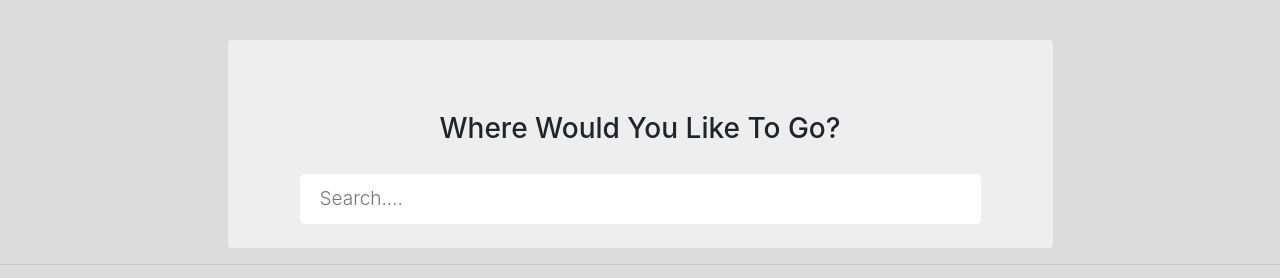
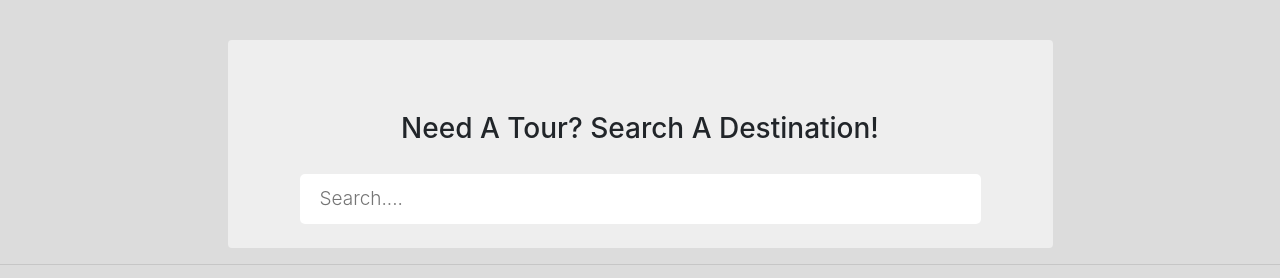
Before and after one commit to Denaman/GlobeTRot, a plain HTML site: page index.html in a window 1280 px wide. Shown: the top 278 px of the page. Drawn offline with nearby package versions, Linux system fonts and the light colour scheme; some icons are missing.

Commit message:
Change the heading / title.

```diff
--- a/index.html
+++ b/index.html
@@ -17,7 +17,7 @@
                 <!--Applying a 4 part card format display-->
                 <div class="card p-4 mt-3">
                     <!--Heading before the search bar-->
-                    <h3 class="heading mt-5 text-center">Where Would You Like To Go?</h3>
+                    <h3 class="heading mt-5 text-center">Need A Tour? Search A Destination!</h3>
                     <!--Housing container for the search bar-->
                     <div class="d-flex justify-content-center px-5">
                         <!--A function for the input to call that updates the map. Adding an id attribute to reference the document-->
```
